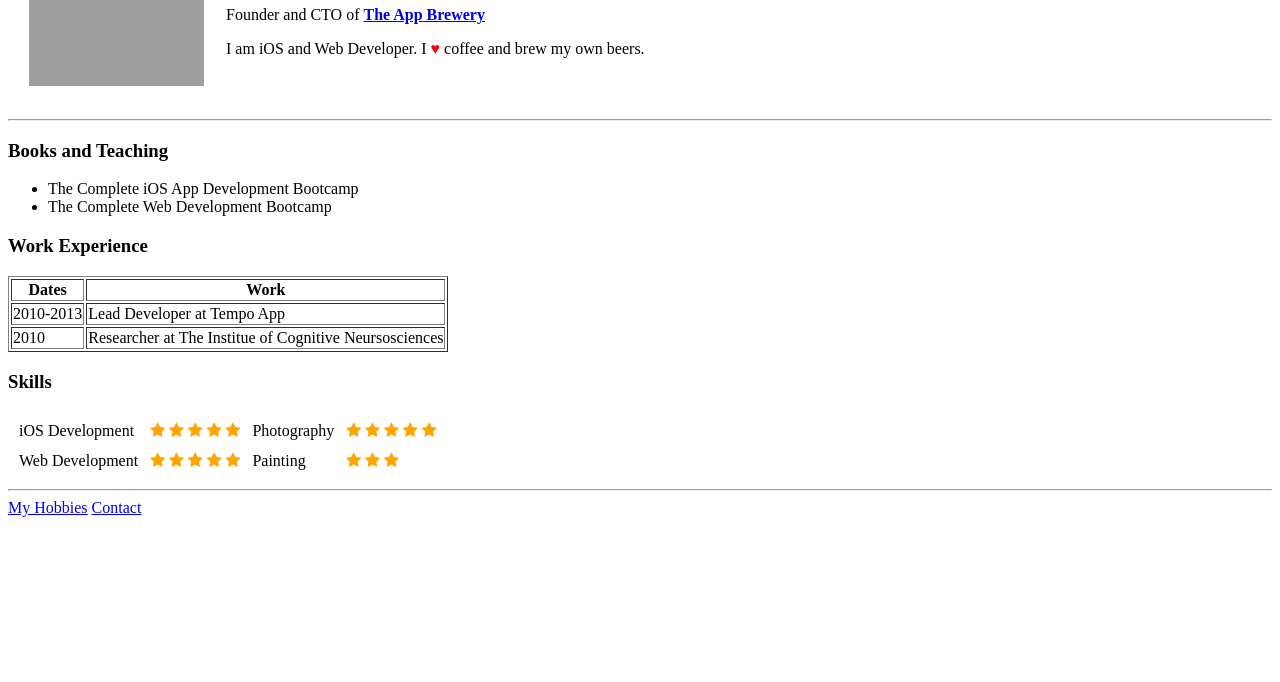
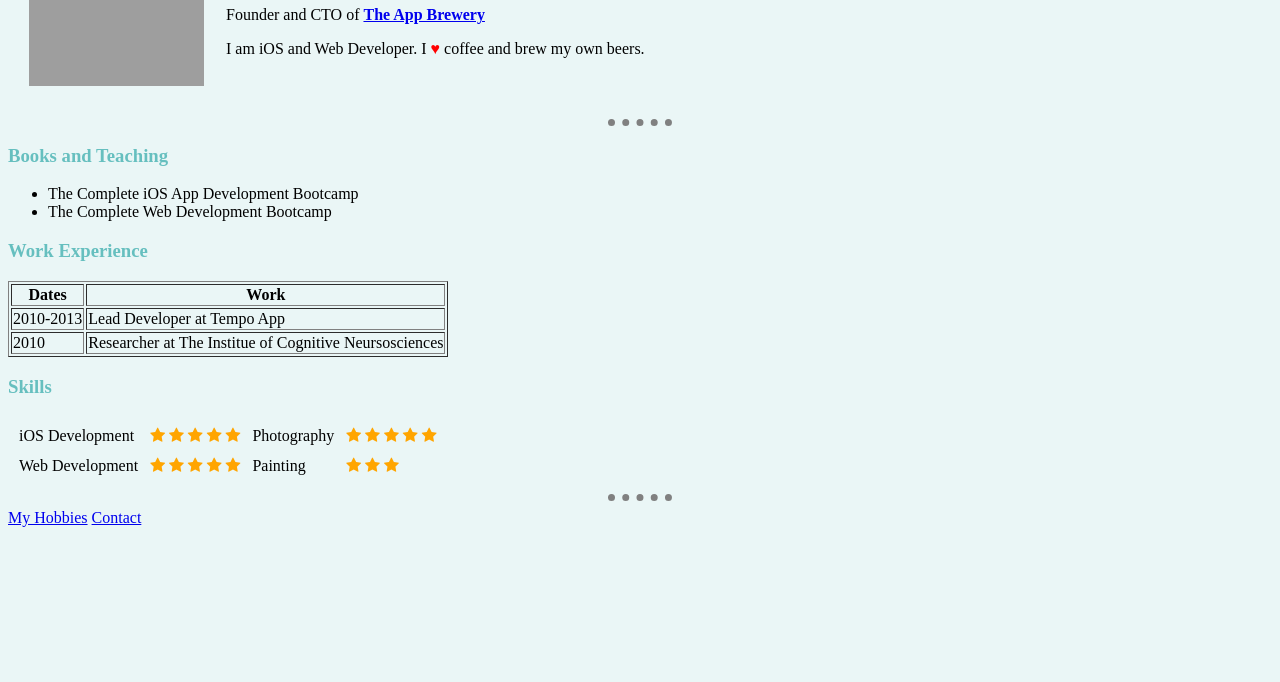
Before and after one commit to VighneshMehta4345/cv, a plain HTML site: page Index.html in a window 1280 px wide. Shown: the part 118-800 px from the top of the page. Drawn offline with Linux system fonts and the light colour scheme; grey boxes are pictures that could not be loaded.

Commit message:
Introduct CSS in CV

```diff
--- a/Index.html
+++ b/Index.html
@@ -11,6 +11,7 @@
       color: orange;
     }
     </style>
+    <link rel="stylesheet" href="css/styles.css">
 </head>
 <body>
     <table cellspacing="20">
@@ -72,7 +73,7 @@
                 <span class="fa fa-star checked"></span>
             </td>
         </tr>
-<tr>
+        <tr>
             <td>Web Development</td>
             <td>
                 <span class="fa fa-star checked"></span>
--- /dev/null
+++ b/css/styles.css
@@ -0,0 +1,14 @@
+body
+    {
+        background-color: #eaf6f6;
+    }
+    hr{
+        border-style: none;
+        border-top-style: dotted;
+        border-color: gray;
+        border-width: 7px;
+        width: 5%;
+    }
+    h1,h3{
+        color: #66BFBF;
+    }
```
Also changed, not shown: contact-me.html (+1 -0 lines), hobbies.html (+1 -0 lines).
